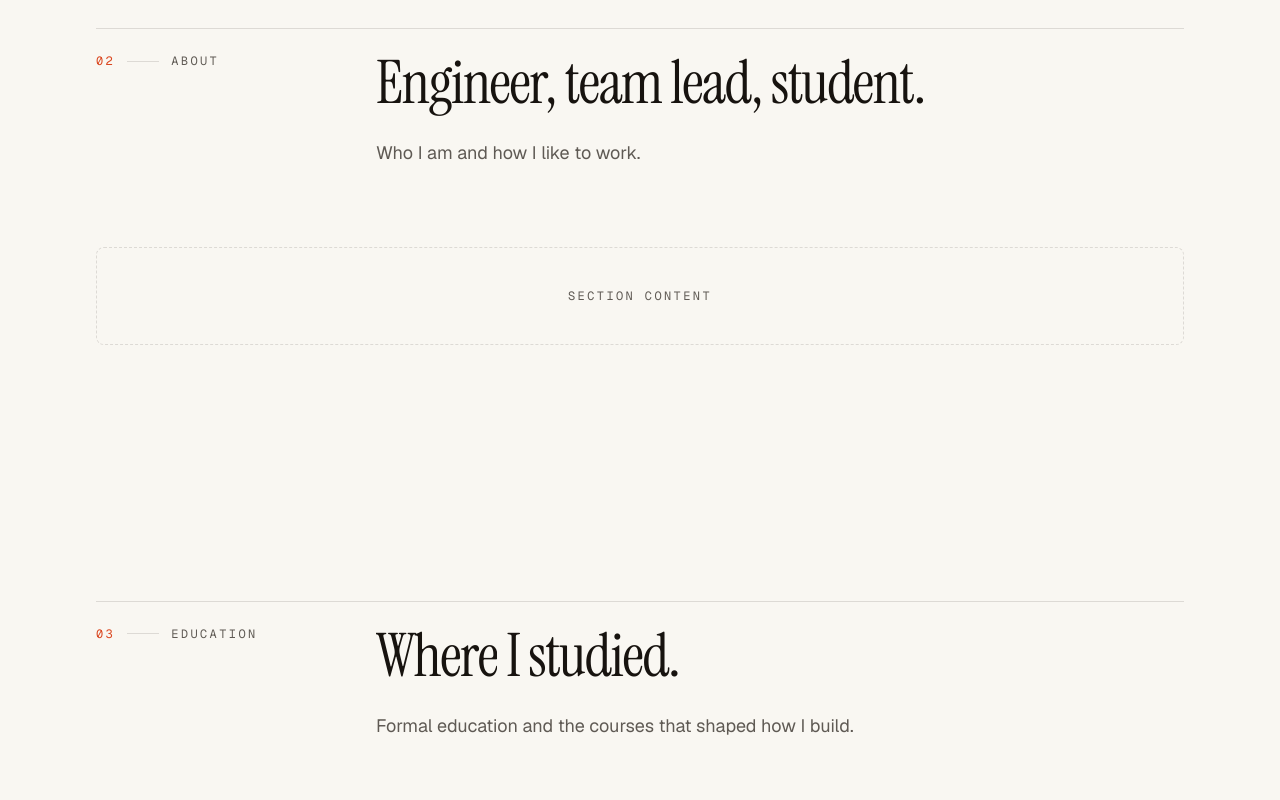
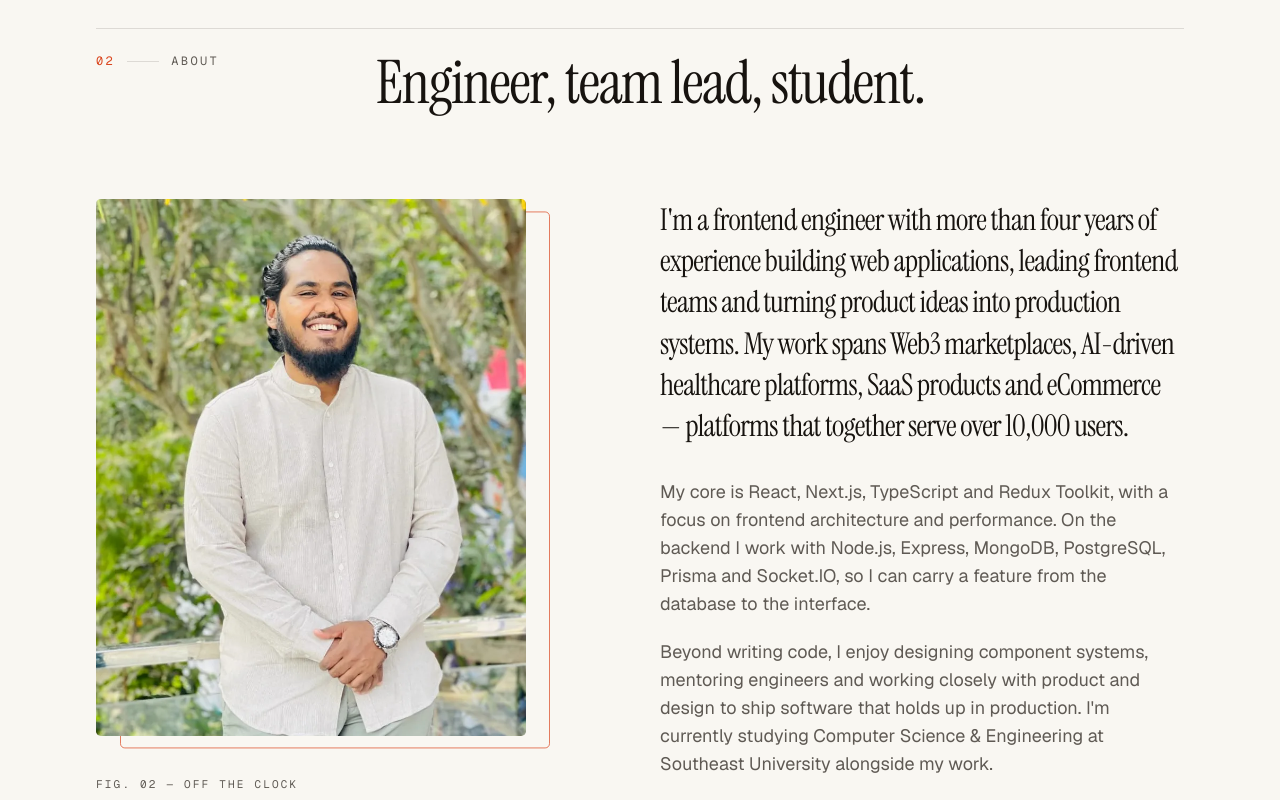
Before and after one commit to AbulBashar38/portfolio-assignment, a Next.js app: page / in a window 1280 px wide. Shown: the part 900-1700 px from the top of the page. Built offline with nearby package versions, Linux system fonts and the light colour scheme.

Commit message:
feat(about): add about section with photo and bio

```diff
--- a/src/app/page.tsx
+++ b/src/app/page.tsx
@@ -1,19 +1,15 @@
 import { Section } from "@/components/layout/section";
 import { SectionHeading } from "@/components/layout/section-heading";
 import { Reveal } from "@/components/motion/reveal";
+import { About } from "@/components/sections/about/about";
 import { Hero } from "@/components/sections/hero/hero";
 import type { SectionId } from "@/types";
 
 const outline: {
-  id: Exclude<SectionId, "home">;
+  id: Exclude<SectionId, "home" | "about">;
   title: string;
   description: string;
 }[] = [
-  {
-    id: "about",
-    title: "Engineer, team lead, student.",
-    description: "Who I am and how I like to work.",
-  },
   {
     id: "education",
     title: "Where I studied.",
@@ -45,6 +41,7 @@ export default function Home() {
   return (
     <main>
       <Hero />
+      <About />
 
       {outline.map((section) => (
         <Section key={section.id} id={section.id}>
--- /dev/null
+++ b/src/components/sections/about/about-photo.tsx
@@ -0,0 +1,53 @@
+"use client";
+
+import { motion, useScroll, useTransform } from "motion/react";
+import Image from "next/image";
+import { useRef } from "react";
+
+import { profile } from "@/data/profile";
+import { easeOut, viewport } from "@/lib/motion";
+
+export function AboutPhoto() {
+  const ref = useRef<HTMLElement>(null);
+  const { scrollYProgress } = useScroll({
+    target: ref,
+    offset: ["start end", "end start"],
+  });
+  // The outline frame lags behind the photo for a little depth.
+  const frameY = useTransform(scrollYProgress, [0, 1], ["6%", "-6%"]);
+
+  return (
+    <figure
+      ref={ref}
+      className="relative mx-auto w-full max-w-sm lg:max-w-none"
+    >
+      <div className="relative">
+        <motion.div
+          aria-hidden
+          style={{ y: frameY }}
+          className="absolute inset-0 translate-x-4 translate-y-4 rounded-sm border border-brand/70 sm:translate-x-6 sm:translate-y-6"
+        />
+
+        <motion.div
+          initial={{ clipPath: "inset(0% 0% 100% 0%)" }}
+          whileInView={{ clipPath: "inset(0% 0% 0% 0%)" }}
+          viewport={viewport}
+          transition={{ duration: 1.1, ease: easeOut }}
+          className="group relative aspect-[4/5] overflow-hidden rounded-sm bg-muted"
+        >
+          <Image
+            src={profile.aboutPhoto.src}
+            alt={profile.aboutPhoto.alt}
+            fill
+            sizes="(min-width: 1024px) 36vw, (min-width: 640px) 24rem, 90vw"
+            className="object-cover transition-transform duration-700 ease-out group-hover:scale-[1.03]"
+          />
+        </motion.div>
+      </div>
+
+      <figcaption className="mt-10 font-mono text-[0.6875rem] tracking-[0.2em] text-muted-foreground uppercase">
+        Fig. 02 — Off the clock
+      </figcaption>
+    </figure>
+  );
+}
--- /dev/null
+++ b/src/components/sections/about/about.tsx
@@ -0,0 +1,37 @@
+import { Section } from "@/components/layout/section";
+import { SectionHeading } from "@/components/layout/section-heading";
+import { Reveal } from "@/components/motion/reveal";
+import { AboutPhoto } from "@/components/sections/about/about-photo";
+import { profile } from "@/data/profile";
+
+export function About() {
+  const [lead, ...paragraphs] = profile.bio;
+
+  return (
+    <Section id="about">
+      <SectionHeading id="about" title="Engineer, team lead, student." />
+
+      <div className="grid gap-16 lg:grid-cols-12 lg:gap-10">
+        <div className="lg:col-span-5">
+          <AboutPhoto />
+        </div>
+
+        <div className="lg:col-span-6 lg:col-start-7">
+          <Reveal>
+            <p className="font-display text-2xl leading-snug tracking-tight md:text-3xl">
+              {lead}
+            </p>
+          </Reveal>
+
+          <div className="mt-8 space-y-5 text-base text-muted-foreground md:text-lg">
+            {paragraphs.map((paragraph, index) => (
+              <Reveal key={index} delay={0.1 * (index + 1)}>
+                <p>{paragraph}</p>
+              </Reveal>
+            ))}
+          </div>
+        </div>
+      </div>
+    </Section>
+  );
+}
```
